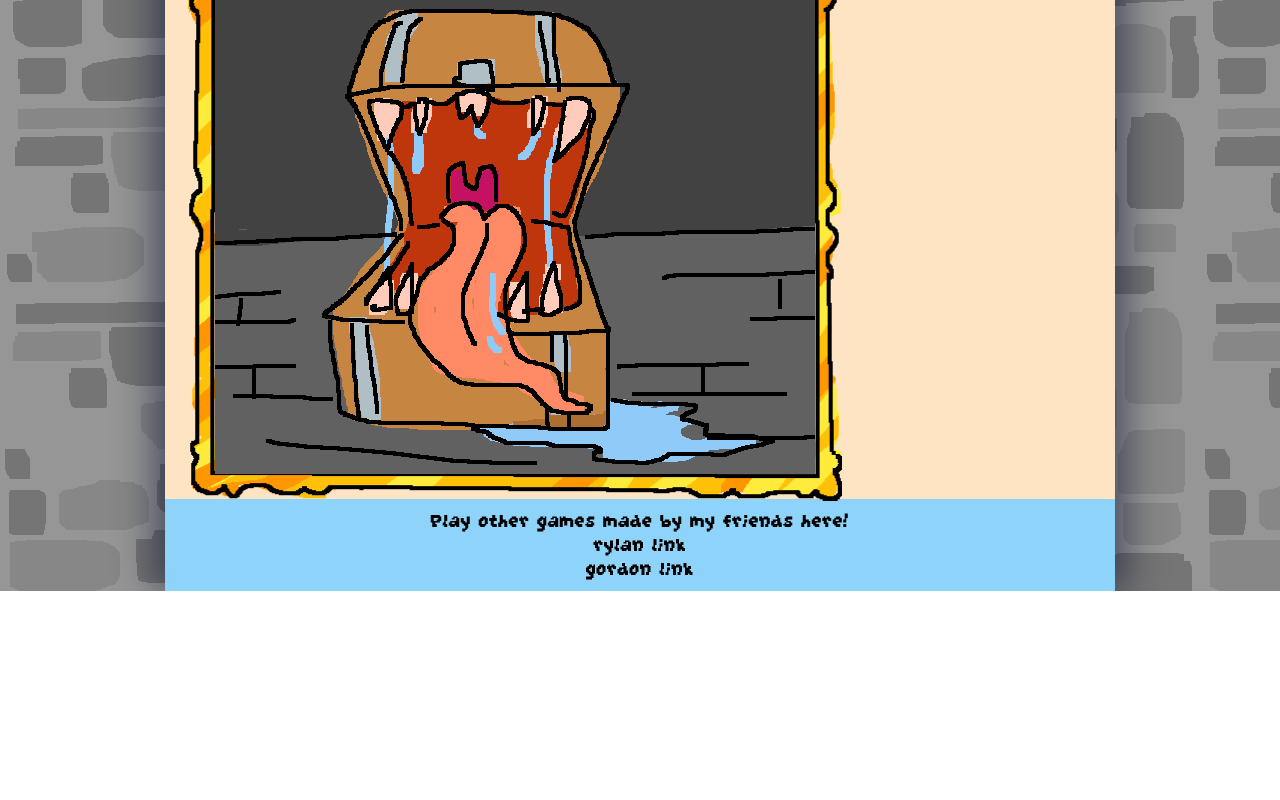
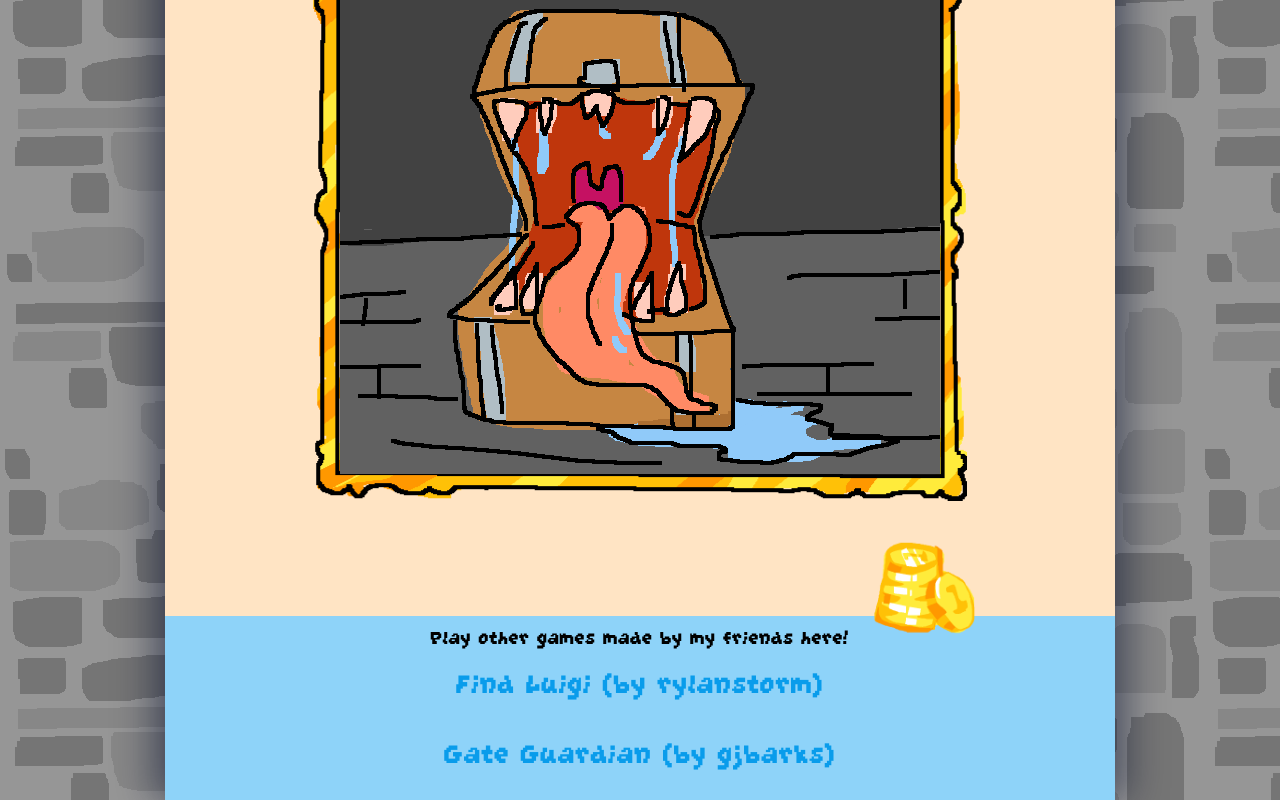
Before and after one commit to Noah-PremiumPlan/A-quest-to-rob-the-king-game, a plain HTML site: page html/mimic.html in a window 1280 px wide. Shown: the part 303-1103 px from the top of the page. Before the commit the page ends 894 px from the top, so only its background shows below. Drawn offline with Linux system fonts and the light colour scheme.

Commit message:
finish game

```diff
--- a/css/styles1.css
+++ b/css/styles1.css
@@ -46,7 +46,28 @@ h2 {
    font-size: 2em;
    font-family: "grape";
  }
- img, h2, h1, a {
+
+ a{
+   display: contents;
+   text-align: center;
+    margin-left: auto;
+    margin-right: auto;
+    line-height: 200%;
+    color:#099ceb;
+    font-size: 35px;
+    text-decoration: none;
+ }
+ a:hover{
+   display: contents;
+   text-align: center;
+    margin-left: auto;
+    margin-right: auto;
+    line-height: 200%;
+    color:#ffc21c;
+    font-size: 35px;
+    text-decoration: none;
+ }
+ article, img, h2, h1, a {
     text-align: center;
     display: block;
     margin-left: auto;
@@ -72,6 +93,7 @@ h2 {
     padding-bottom: 10px;
     text-align: center;
  }
+
  article {
    clear: both;
    content: '';
@@ -82,7 +104,10 @@ article>img#coin {
    width: 20%;
 }
 ul#click{
-   padding-left: 460px;
    list-style-image: url(../scenes/Leftclick_icon.png);
    font-size: 25px;
 }
+
+li {
+ list-style-position: inside;
+}
--- a/html/mimic.html
+++ b/html/mimic.html
@@ -31,11 +31,13 @@
           <map name="scene_map">
              <area shape="rect" coords="190, 88, 448, 507" href="./you_died.html" alt="you died" />
         </map>
+        <img id="coin" src="../scenes/coin.png" alt="coin">
     </article>
     <footer>
         <p>Play other games made by my friends here! </p>
-        <p>rylan link</p>
-        <p>gordon link</p>
+                    <p><a href="https://rylanstorm.github.io/Find-Luigi/">Find Luigi (by rylanstorm)</a></p>
+
+           <p><a href="https://gjbarks.github.io/gate_guardian/">Gate Guardian (by gjbarks)</a></p>
 
 
     </footer>
```
Also changed, not shown: html/Castle.html (+4 -3 lines), html/Chestroom.html (+5 -2 lines), html/bedroom.html (+4 -3 lines), html/cave.html (+4 -3 lines), html/fireroom.html (+4 -2 lines), html/map.html (+4 -3 lines), html/robbed.html (+5 -4 lines), html/sleep.html (+4 -3 lines), html/you_died.html (+5 -4 lines), index.html (+3 -2 lines).
